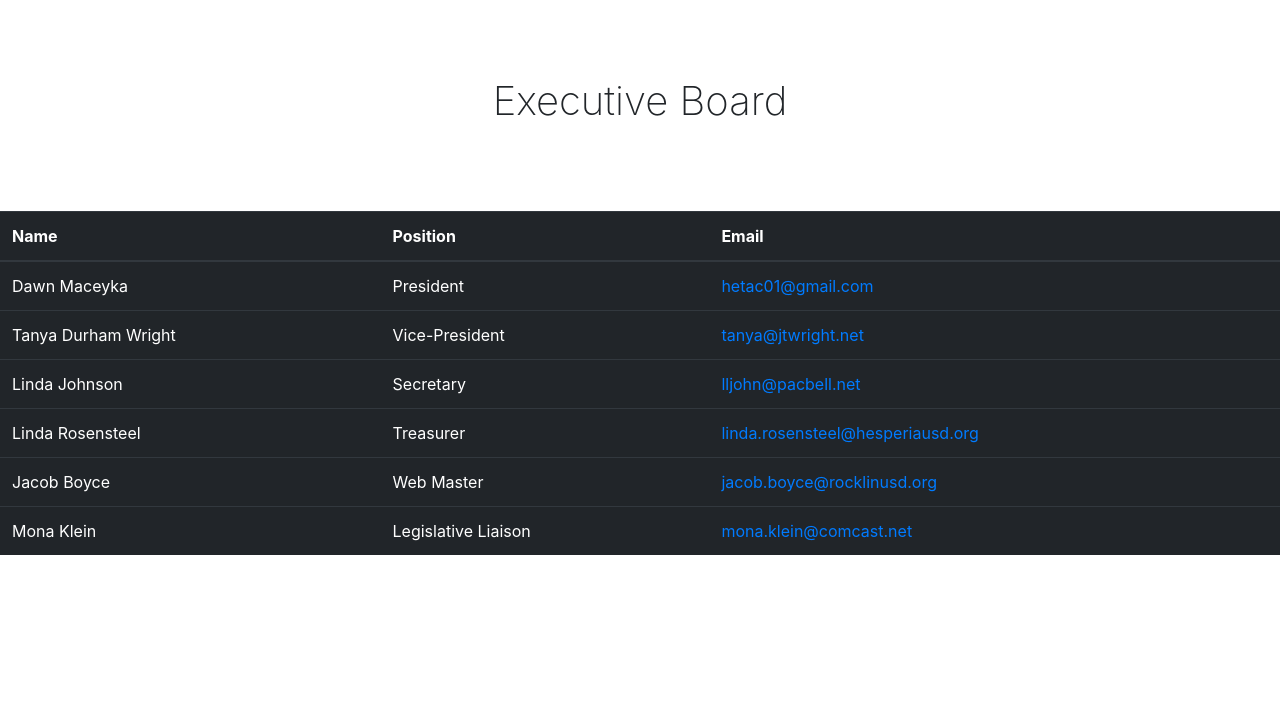
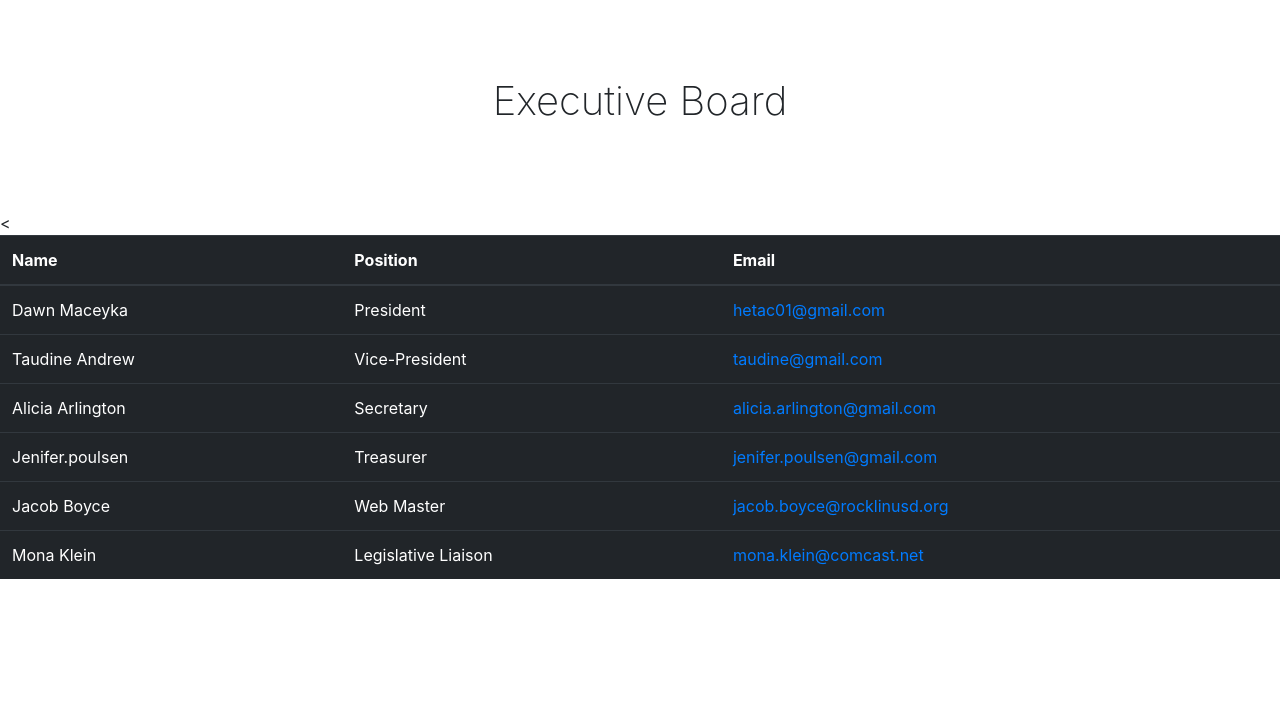
Before and after one commit to JustinRisney/Fcstac.org, a PHP site: page /contact in a window 1280 px wide. Shown: the part 56-778 px from the top of the page. Run offline with PHP 8.4, Linux system fonts and the light colour scheme; some libraries are stand-ins or nearby versions.

Commit message:
ur mom gay

```diff
--- a/src/contact/index.php
+++ b/src/contact/index.php
@@ -36,19 +36,19 @@
 					<td><a target="_blank" href="mailto:hetac01@gmail.com">hetac01@gmail.com</a></td>
 				</tr>
 				<tr>
-					<td>Tanya Durham Wright</td>
+					<td>Taudine Andrew</td>
 					<td>Vice-President</td>
-					<td><a target="_blank" href="mailto:tanya@jtwright.net">tanya@jtwright.net</a></td>
+					<td><a target="_blank" href="mailto:taudine@gmail.com">taudine@gmail.com</a></td>
 				</tr>
 				<tr>
-					<td>Linda Johnson</td>
+					<td>Alicia Arlington</td>
 					<td>Secretary</td>
-					<td><a target="_blank" href="mailto:lljohn@pacbell.net">lljohn@pacbell.net</a></td>
+					<td><a target="_blank" href="mailto:alicia.arlington@gmail.com">alicia.arlington@gmail.com</a></td>
 				</tr>
 				<tr>
-					<td>Linda Rosensteel</td>
+					<td>Jenifer.poulsen</td>
 					<td>Treasurer</td>
-					<td><a target="_blank" href="mailto:linda.rosensteel@hesperiausd.org">linda.rosensteel@hesperiausd.org</a></td>
+					<td><a target="_blank" href="mailto: jenifer.poulsen@gmail.com"> jenifer.poulsen@gmail.com</a></td>
 				</tr>
 				<tr>
 					<td>Jacob Boyce</td>
@@ -60,6 +60,7 @@
 					<td>Legislative Liaison</td>
 					<td><a target="_blank" href="mailto:mona.klein@comcast.net">mona.klein@comcast.net</a></td>
 				</tr>
+				<
 			</tbody>
 			</table>
 			</div>
@@ -68,8 +69,10 @@
 			<h1 ></h1>
 			<h1 style="font-weight: 200;">Regional Communication Network</h1>
 			<p>
-Click on your region to contact your Communication Chair,
-and to see what events are coming up.</p>
+					Click on your region to contact your Communication Chair,
+					and to see what events are coming up.</p>
+
+
 		</div>
 
 
```
Also changed, not shown: 1 other file.
